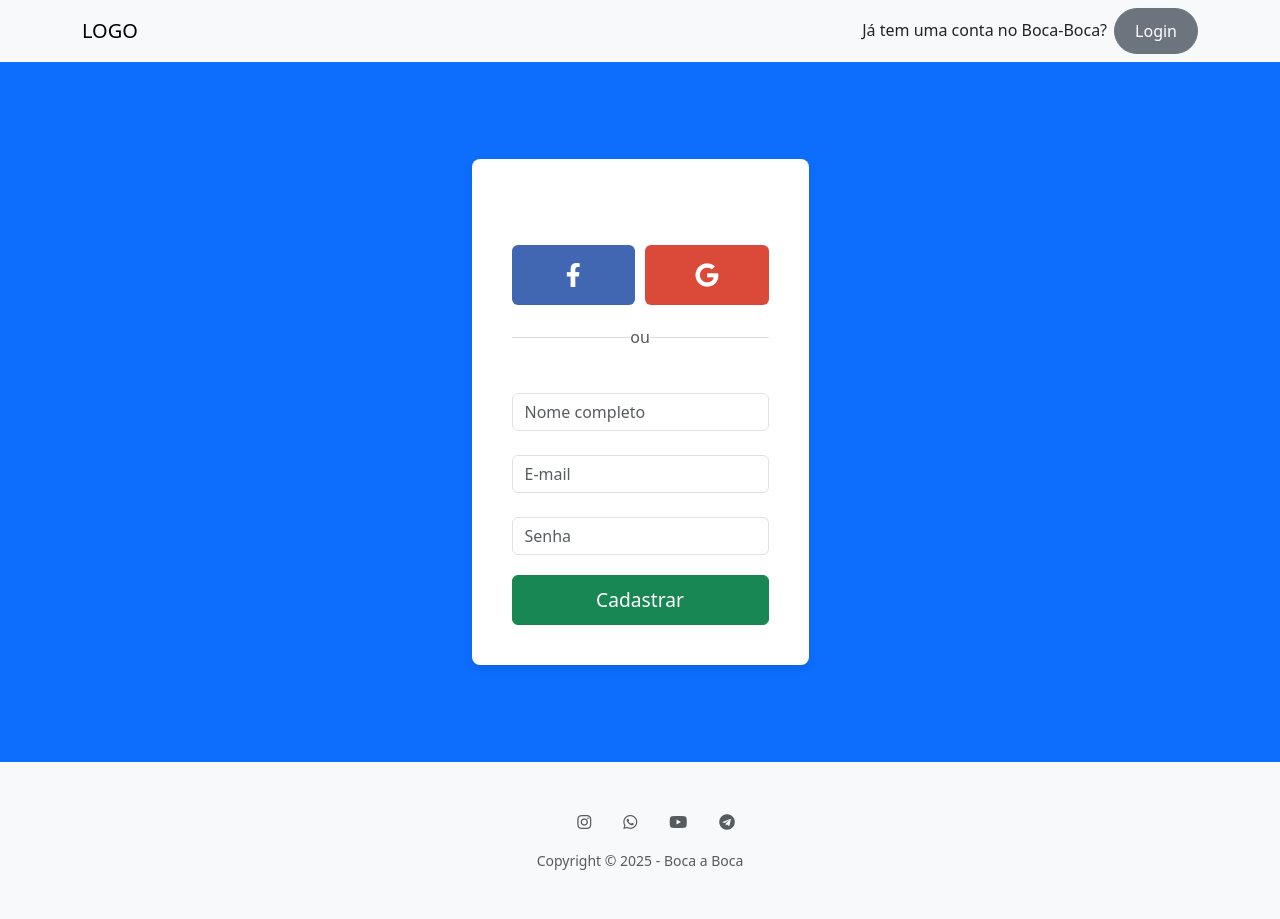
After one commit to goutemberg/bobaboca, a Django app: page /register/service_provider/ in a window 1280 px wide. The commit adds this page. Run offline with Django 5.2, Linux system fonts and the light colour scheme; tables that the repository leaves empty hold one stand-in row (values such as "Sample post"); some libraries are stand-ins or nearby versions.

```diff
--- /dev/null
+++ b/djangoapp/bocabocaApp/templates/bocaboca/pages/service_provider.html
@@ -0,0 +1,158 @@
+{% load static %}
+<!DOCTYPE html>
+<html lang="pt-BR">
+<head>
+    <meta charset="UTF-8">
+    <meta name="viewport" content="width=device-width, initial-scale=1.0">
+    <title>{{ bocaboca_setup.title }}</title>
+    {% if bocaboca_setup.favicon %}
+    <link rel="shortcut icon" href="{{ bocaboca_setup.favicon.url }}" type="image/png">
+    {% endif %}
+    <link rel="stylesheet" href="https://cdn.jsdelivr.net/npm/bootstrap@5.3.0/dist/css/bootstrap.min.css">
+    <link rel="stylesheet" href="https://cdnjs.cloudflare.com/ajax/libs/font-awesome/5.15.4/css/all.min.css">
+    <script src="https://www.google.com/recaptcha/api.js" async defer></script>
+    <script>
+        // Mock: Substituir com integrações reais para as APIs do Facebook e Google
+        function loginWithFacebook() {
+            alert('Login com Facebook iniciado. Aqui você chamaria a API do Facebook.');
+        }
+
+        function loginWithGoogle() {
+            alert('Login com Google iniciado. Aqui você chamaria a API do Google.');
+        }
+    </script>
+    <style>
+        /* Ajuste para alinhar título e botão de login */
+        .navbar .input-group {
+            display: flex;
+            justify-content: flex-end;
+            align-items: center;
+        }
+        .navbar h4 {
+            margin: 0;
+            margin-right: 10px;
+            font-size: 1rem;
+        }
+        .btn-secondary.rounded-pill {
+            border-radius: 50px; /* Borda arredondada */
+            padding: 10px 20px; /* Ajuste de espaço interno */
+        }
+        .login-container {
+            background: #fff;
+            padding: 40px;
+            border-radius: 8px;
+            box-shadow: 0 4px 8px rgba(0, 0, 0, 0.1);
+            max-width: 400px;
+            margin: 50px auto;
+            text-align: center;
+        }
+        .btn-facebook, .btn-google {
+            width: 48%;
+            height: 60px;
+            font-size: 1.5rem;
+        }
+        .btn-google {
+            background-color: #db4a39;
+            color: white;
+        }
+        .btn-facebook {
+            background-color: #4267B2;
+            color: white;
+        }
+        .separator {
+            display: flex;
+            align-items: center;
+            text-align: center;
+            margin: 20px 0;
+            color: #555;
+        }
+        .separator::before,
+        .separator::after {
+            content: '';
+            flex: 1;
+            border-bottom: 1px solid #ddd;
+        }
+        .g-recaptcha {
+            margin: 20px 0;
+            transform: scale(0.85);
+            transform-origin: center;
+        }
+        .btn-success {
+            font-size: 1.2rem;
+            height: 50px;
+        }
+    </style>
+</head>
+<body>
+    <!-- Top Menu -->
+    <nav class="navbar navbar-expand-lg navbar-light bg-light">
+        <div class="container">
+            <a class="navbar-brand" href="#">LOGO</a>
+            <div class="input-group">
+                <h4 class="me-2">Já tem uma conta no Boca-Boca?</h4>
+                <a href="{% url 'bocaboca:login' %}" class="btn btn-secondary rounded-pill">Login</a>
+            </div>
+        </div>
+    </nav>
+
+    <!-- Header Section -->
+    <header class="bg-primary text-white text-center d-flex flex-column justify-content-center align-items-center" style="height: 700px; margin-bottom: 0;">
+        <div class="login-container">
+            <form method="POST" action="{% url 'bocaboca_profile:send_activation_link' %}">
+                {% csrf_token %}
+                <h2>Cadastre-se</h2>
+                <div class="d-flex justify-content-between">
+                    <button class="btn btn-facebook" onclick="loginWithFacebook()">
+                        <i class="fab fa-facebook-f"></i>
+                    </button>
+                    <button class="btn btn-google" onclick="loginWithGoogle()">
+                        <i class="fab fa-google"></i>
+                    </button>
+                </div>
+                <div class="separator">ou</div>
+                <div class="form-group">
+                    <label for="full-name">Nome completo</label>
+                    <input type="text" id="full-name" name="full_name" class="form-control" placeholder="Nome completo">
+                </div>
+                <div class="form-group">
+                    <label for="email">E-mail</label>
+                    <input type="email" id="email" name="email" class="form-control" placeholder="E-mail">
+                </div>
+                <div class="form-group">
+                    <label for="password">Senha</label>
+                    <input type="password" id="password" name="password" class="form-control" placeholder="Senha">
+                </div>
+                <div class="form-group">
+                    <div class="g-recaptcha" data-sitekey="your-site-key"></div>
+                </div>
+                <button class="btn btn-success w-100">Cadastrar</button>
+            </form>
+
+        </div>
+    </header>
+
+    <!-- Footer -->
+    <footer class="bg-light py-5">
+        <div class="container px-4 px-lg-5">
+            <div class="d-flex justify-content-center">
+                <a href="https://x.com" class="text-muted mx-3" target="_blank">
+                    <i class="fab fa-x-twitter"></i>
+                </a>
+                <a href="https://instagram.com/whitelabelrobochat/" class="text-muted mx-3" target="_blank">
+                    <i class="fab fa-instagram"></i>
+                </a>
+                <a href="https://api.whatsapp.com/send?phone=+5531998210115&text=Olá!" class="text-muted mx-3" target="_blank">
+                    <i class="fab fa-whatsapp"></i>
+                </a>
+                <a href="https://youtube.com/@whitelabel" class="text-muted mx-3" target="_blank">
+                    <i class="fab fa-youtube"></i>
+                </a>
+                <a href="https://telegram.org" class="text-muted mx-3" target="_blank">
+                    <i class="fab fa-telegram"></i>
+                </a>
+            </div>
+            <div class="small text-center text-muted mt-3">Copyright &copy; {% now "Y" %} - Boca a Boca</div>
+        </div>
+    </footer>
+</body>
+</html>
--- a/djangoapp/bocabocaApp/urls.py
+++ b/djangoapp/bocabocaApp/urls.py
@@ -17,5 +17,7 @@ urlpatterns = [
     path('submit_profile/', app_views.submit_profile, name='submit_profile'),
     path('new_user/edit/<str:username>/', profile_views.edit_new_user, name='edit_new_user'),
     path('activation_success/<str:email>/', profile_views.activation_success, name='activation_success'),
+    path('register/client/', app_views.client, name='client'),
+    path('register/service_provider/', app_views.service_provider, name='service_provider'),
 
 ]
--- a/djangoapp/bocabocaApp/views.py
+++ b/djangoapp/bocabocaApp/views.py
@@ -73,3 +73,9 @@ def submit_profile(request):
         return HttpResponse("Perfil cadastrado com sucesso!")
     else:
         return render(request, 'nome_do_template.html')
+
+def client(request):
+    return render(request, 'bocaboca/pages/client.html')
+
+def service_provider(request):
+    return render(request, 'bocaboca/pages/service_provider.html')
```
Also changed, not shown: djangoapp/bocabocaApp/templates/bocaboca/pages/client.html (added, +158 -0 lines), djangoapp/bocabocaApp/templates/bocaboca/pages/register.html (+103 -80 lines).
